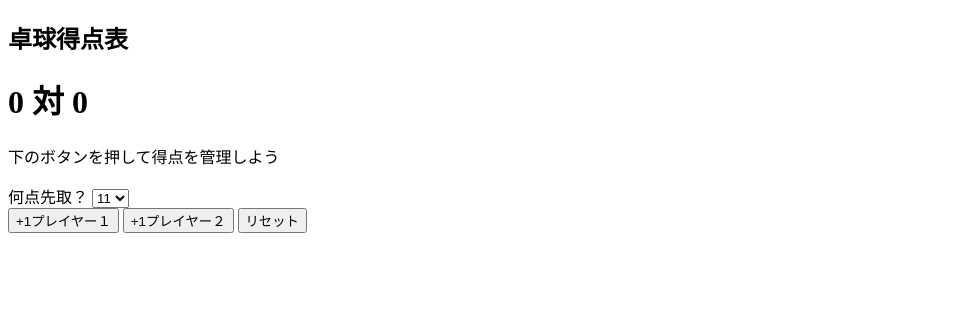
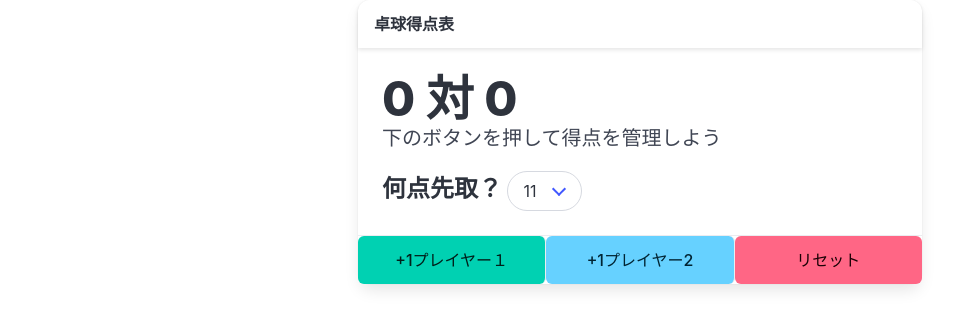
Before and after one commit to kogaryotaro/webDevelopment, a plain HTML site: page TableTennis/index.html in a window 1280 px wide. Shown: the whole page, without its empty margins (0-979 px from the left). Drawn offline with nearby package versions, Linux system fonts and the light colour scheme.

```diff
--- a/TableTennis/index.html
+++ b/TableTennis/index.html
@@ -1,23 +1,32 @@
 <!DOCTYPE html>
-<html lang="en">
+<html>
 
 <head>
     <meta charset="UTF-8">
     <meta name="viewport" content="width=device-width, initial-scale=1.0">
+    <link rel="stylesheet" href="https://cdn.jsdelivr.net/npm/bulma@1.0.2/css/bulma.min.css">
     <title>TableTennis</title>
 </head>
 
 <body>
 
-    <h2>卓球得点表</h2>
-    <h1><span id="player1-point">0</span> 対 <span id="player2-point">0</span></h1>
-    <p>下のボタンを押して得点を管理しよう</p>
-    <div id="container">
-        <span>何点先取？</span>
+    <div class="container">
+        <div class="columns">
+            <div class="column is-half is-offset-one-quarter">
+                <div class="card">
+                    <header class="card-header">
+                        <p class="card-header-title">卓球得点表</p>
+                    </header>
+                    <div class="card-content">
+                        <div class="content">
+                            <h1 class="title is-1"><span id="player1-point">0</span> 対 <span id="player2-point">0</span>
+                            </h1>
+                            <p class="subtitle">
+                                下のボタンを押して得点を管理しよう
+                            </p>
+                            <label for="select" class="label is-large is-inline">何点先取？</label>
+                            <div class="select is-rounded">
                                 <select name="select" id="select">
-            <option value="1">1</option>
-            <option value="2">2</option>
-            <option value="3">3</option>
                                     <option value="4">4</option>
                                     <option value="5">5</option>
                                     <option value="6">6</option>
@@ -28,11 +37,18 @@
                                     <option value="11" selected>11</option>
                                 </select>
                             </div>
-    <div id="button-container">
-        <button id="player1">+1プレイヤー１</button>
-        <button id="player2">+1プレイヤー２</button>
-        <button id="reset">リセット</button>
                         </div>
+                    </div>
+                    <footer class="card-footer">
+                        <button id="player1" class="is-primary button card-footer-item">+1プレイヤー１</button>
+                        <button id="player2" class="is-info button card-footer-item">+1プレイヤー2</button>
+                        <button id="reset" class="is-danger button card-footer-item">リセット</button>
+                    </footer>
+                </div>
+            </div>
+        </div>
+    </div>
+
 
     <script src="app.js"></script>
 </body>
```
Also changed, not shown: 1 other file. Lines whose indentation alone changed are shown as unchanged.
